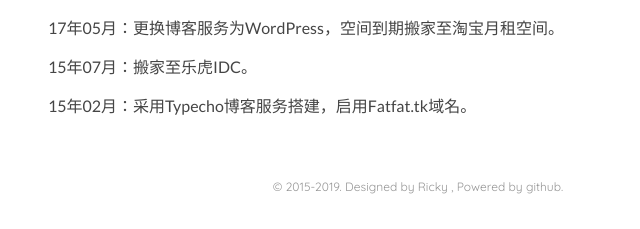
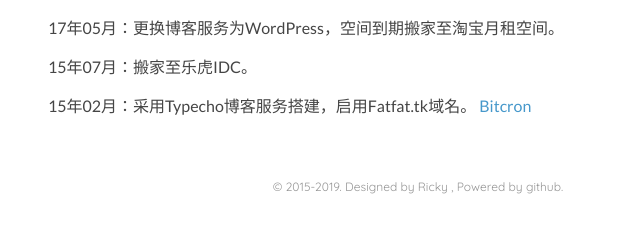
Before and after one commit to Rickylamn/Rickylamn.github.io, a Jekyll site: the page built from about.md, in a window 1280 px wide. Shown: the part 1081-1310 px from the top of the page, without its empty margins (222-862 px from the left). Built offline with Jekyll 4.4.1, drawn with Linux system fonts in a browser that asks for light colours; nearby versions of some CDN libraries.

Commit message:
Update about.md

```diff
--- a/about.md
+++ b/about.md
@@ -56,3 +56,4 @@ permalink: /about/
 15年07月：搬家至乐虎IDC。
 
 15年02月：采用Typecho博客服务搭建，启用Fatfat.tk域名。
+<a class="md_compiled" href="https://bitcron.com">Bitcron</a>
```
